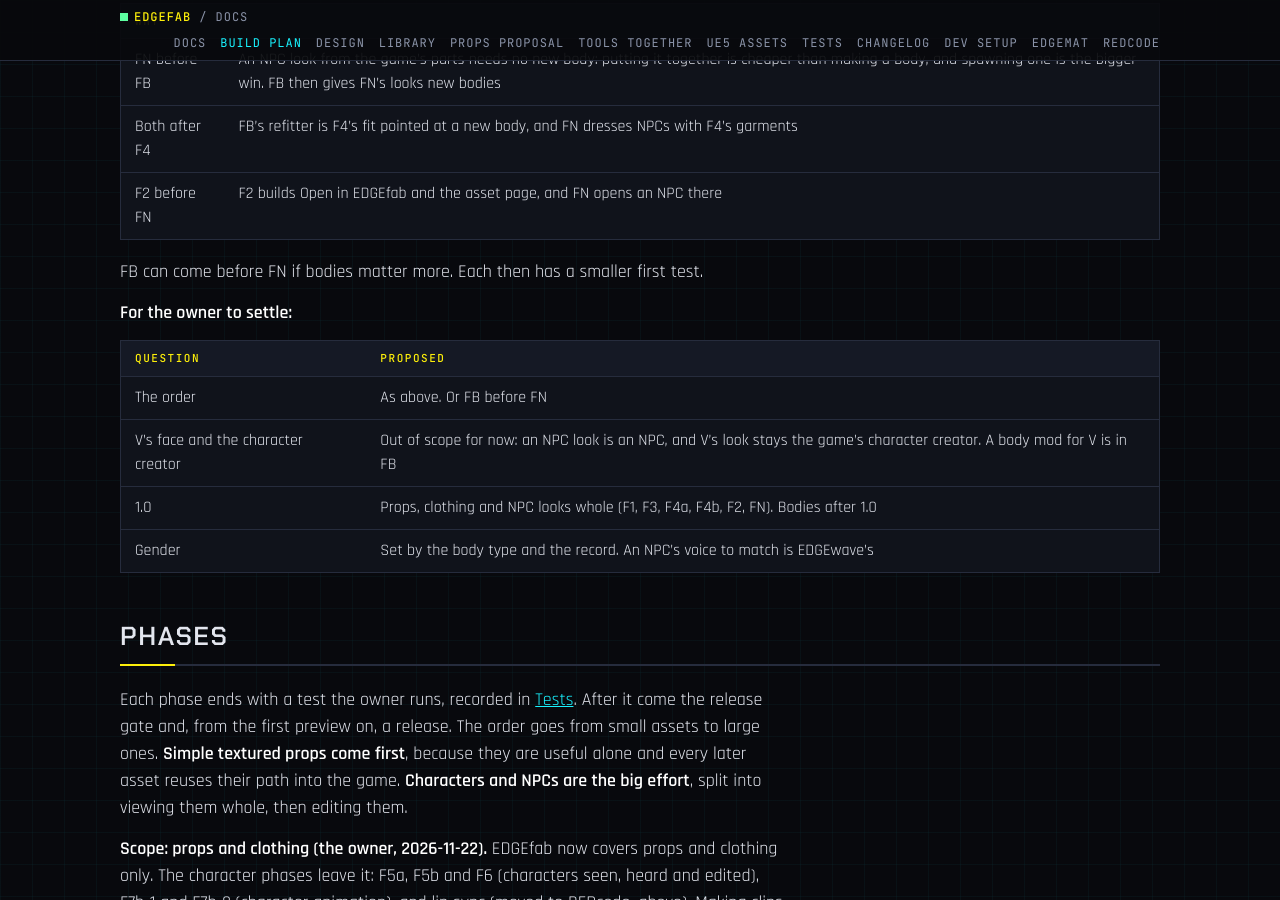
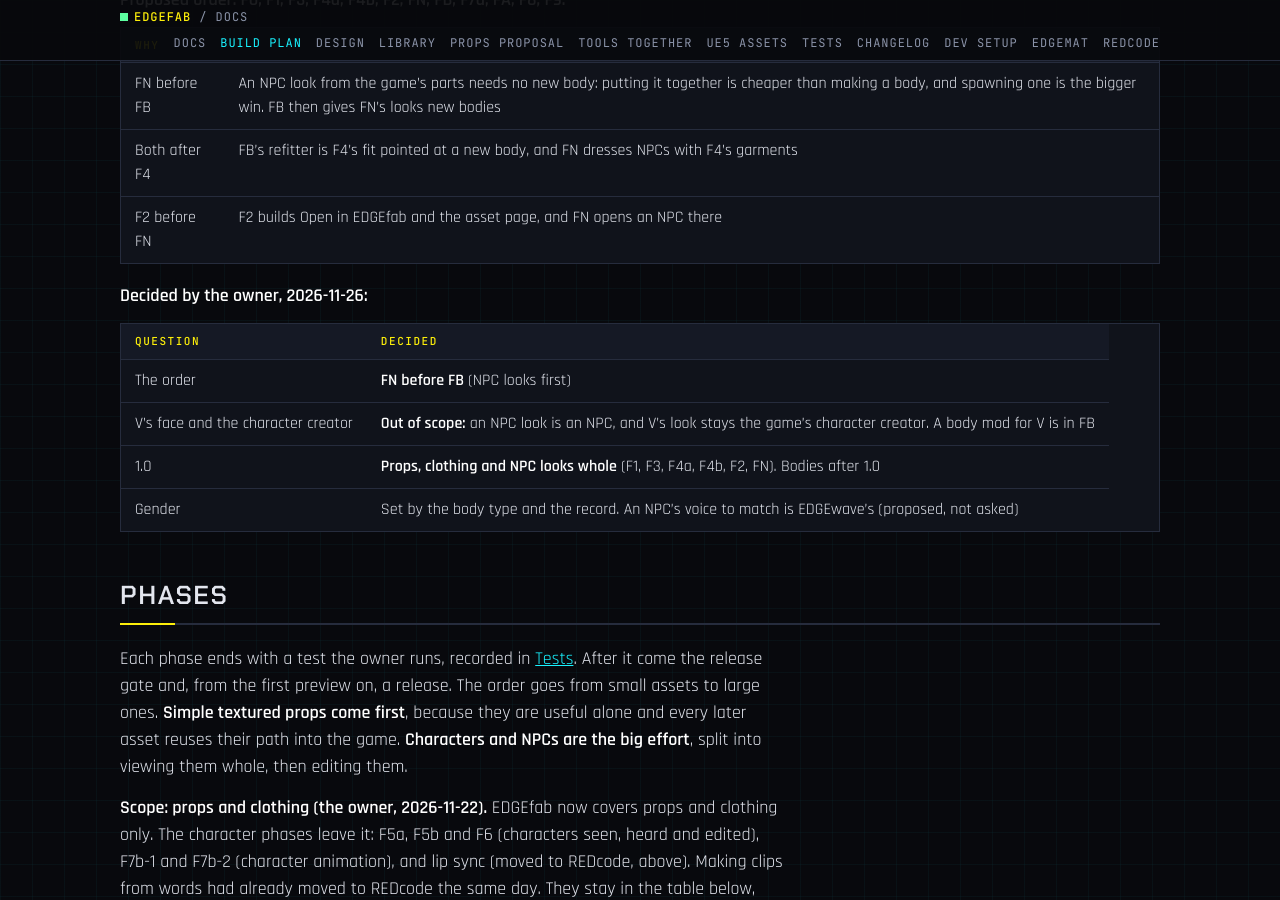
Before and after one commit to Edgemodders/EDGEfab, a Jekyll site: the page built from docs/plan.md, in a window 1280 px wide and 900 px high, scrolled down 24064 px. Built offline with Jekyll 4.4.1, drawn with Linux system fonts in a browser that asks for light colours; some of the changed text lies outside the part shown.

Commit message:
Plan: the owner's calls on bodies and NPC looks (2026-11-26): FN before FB, V's face stays the character creator's, 1.0 is props, clothing and NPC looks
Co-Authored-By: Claude Opus 5.5 <noreply@anthropic.com>

```diff
--- a/docs/plan.md
+++ b/docs/plan.md
@@ -363,7 +363,7 @@ With characters and animation editing gone, EDGEfab has two kinds of asset: prop
 | Question | Proposed |
 |---|---|
 | F7a Animated props, now that animation editing is REDcode's | Keep it, narrowed to what makes a prop animated: a small rig on the prop, the entity that plays its clip, the prop in the game. The clip itself is made in Blender or REDcode's Animation Editor. After F2, as before |
-| 1.0 | Was "props whole: F1, F3 and F2" (2026-11-04). Proposed: **props and clothing whole**, F1, F3, F4a, F4b and F2, since that is EDGEfab's whole scope now |
+| 1.0 | Was "props whole: F1, F3 and F2" (2026-11-04). Proposed: **props and clothing whole**, F1, F3, F4a, F4b and F2, since that is EDGEfab's whole scope now. **Settled 2026-11-26** with the bodies plan: props, clothing and NPC looks (F1, F3, F4a, F4b, F2, FN) ([below](#bodies-and-npc-looks-the-owner-2026-11-26)) |
 
 ## Bodies and NPC looks (the owner, 2026-11-26)
 
@@ -412,16 +412,14 @@ They take letters, as FA does: F5 and F6 named the character phases until 2026-1
 | Both after F4 | FB's refitter is F4's fit pointed at a new body, and FN dresses NPCs with F4's garments |
 | F2 before FN | F2 builds Open in EDGEfab and the asset page, and FN opens an NPC there |
 
-FB can come before FN if bodies matter more. Each then has a smaller first test.
+**Decided by the owner, 2026-11-26:**
 
-**For the owner to settle:**
-
-| Question | Proposed |
+| Question | Decided |
 |---|---|
-| The order | As above. Or FB before FN |
-| V's face and the character creator | Out of scope for now: an NPC look is an NPC, and V's look stays the game's character creator. A body mod for V is in FB |
-| 1.0 | Props, clothing and NPC looks whole (F1, F3, F4a, F4b, F2, FN). Bodies after 1.0 |
-| Gender | Set by the body type and the record. An NPC's voice to match is EDGEwave's |
+| The order | **FN before FB** (NPC looks first) |
+| V's face and the character creator | **Out of scope:** an NPC look is an NPC, and V's look stays the game's character creator. A body mod for V is in FB |
+| 1.0 | **Props, clothing and NPC looks whole** (F1, F3, F4a, F4b, F2, FN). Bodies after 1.0 |
+| Gender | Set by the body type and the record. An NPC's voice to match is EDGEwave's (proposed, not asked) |
 
 ## Phases
 
```
Also changed, not shown: other parts of docs/plan.md (+2 -2 lines), CLAUDE.md (+2 -2 lines), docs/index.md (+1 -1 lines).
